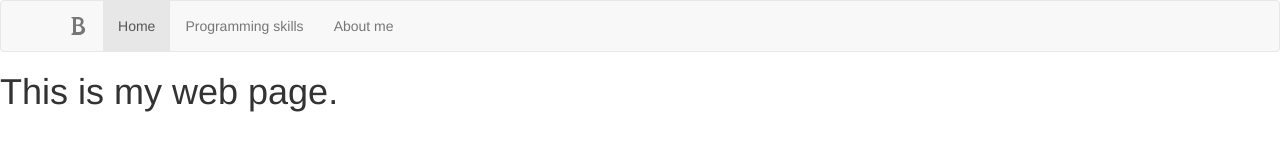
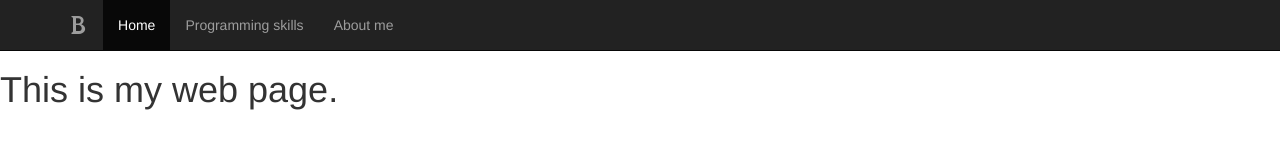
Before and after one commit to Warl0rd/Sokolov, a plain HTML site: page index.html in a window 1280 px wide. Shown: the top 160 px of the page. Drawn offline with nearby package versions, Linux system fonts and the light colour scheme.

Commit message:
nav changed v.01

```diff
--- a/index.html
+++ b/index.html
@@ -11,6 +11,12 @@
     <!-- Latest compiled and minified CSS -->
     <link rel="stylesheet" href="https://maxcdn.bootstrapcdn.com/bootstrap/3.3.5/css/bootstrap.min.css" integrity="sha512-dTfge/zgoMYpP7QbHy4gWMEGsbsdZeCXz7irItjcC3sPUFtf0kuFbDz/ixG7ArTxmDjLXDmezHubeNikyKGVyQ==" crossorigin="anonymous">
 
+    <style>
+			body {
+				padding-top: 50px;
+			}
+    </style>
+
     <!-- HTML5 shim and Respond.js for IE8 support of HTML5 elements and media queries -->
     <!-- WARNING: Respond.js doesn't work if you view the page via file:// -->
     <!--[if lt IE 9]>
@@ -20,17 +26,17 @@
   </head>
   <body>
     <!-- main navigation -->
-    <nav class="navbar navbar-default">
+    <nav class="navbar navbar-inverse navbar-fixed-top">
       <div class="container">
         <!-- Brand and toggle get grouped for better mobile display -->
         <div class="navbar-header">
+        	<a class="navbar-brand" href="#"><i class="glyphicon glyphicon-bold"></i></a>
         	<button type="button" class="navbar-toggle collapsed" data-toggle="collapse" data-target="#example" aria-expanded="false">
         		<span class="sr-only">Toggle navigation</span>
         		<span class="icon-bar"></span>
         		<span class="icon-bar"></span>
         		<span class="icon-bar"></span>
         	</button>
-          <a class="navbar-brand" href="#"><i class="glyphicon glyphicon-bold"></i></a>
         </div>
         <!-- Collect the nav links, forms, and other content for toggling -->
         <div class="collapse navbar-collapse" id="example">
@@ -44,6 +50,87 @@
     </nav>
 
     <h1>This is my web page.</h1>
+    <br>
+    <br>
+    <br>
+    <br>
+    <br>
+    <br>
+    <br>
+    <br>
+    <br>
+    <br>
+    <br>
+    <br>
+    <br>
+    <br>
+    <br>
+    <br>
+    <br>
+    <br>
+    <br>
+    <br>
+    <br>
+    <br>
+    <br>
+    <br>
+    <br>
+    <br>
+    <br>
+    <br>
+    <br>
+    <br>
+    <br>
+    <br>
+    <br>
+    <br>
+    <br>
+    <br>
+    <br>
+    <br>
+    <br>
+    <br>
+    <br>
+    <br>
+    <br>
+    <br>
+    <br>
+    <br>
+    <br>
+    <br>
+    <br>
+    <br>
+    <br>
+    <br>
+    <br>
+    <br>
+    <br>
+    <br>
+    <br>
+    <br>
+    <br>
+    <br>
+    <br>
+    <br>
+    <br>
+    <br>
+    <br>
+    <br>
+    <br>
+    <br>
+    <br>
+    <br>
+    <br>
+    <br>
+    <br>
+    <br>
+    <br>
+    <br>
+    <br>
+    <br>
+    <br>
+    <br>
+
 
     <!-- jQuery (necessary for Bootstrap's JavaScript plugins) -->
     <script src="https://ajax.googleapis.com/ajax/libs/jquery/1.11.3/jquery.min.js"></script>
```
Lines whose indentation alone changed are shown as unchanged.
